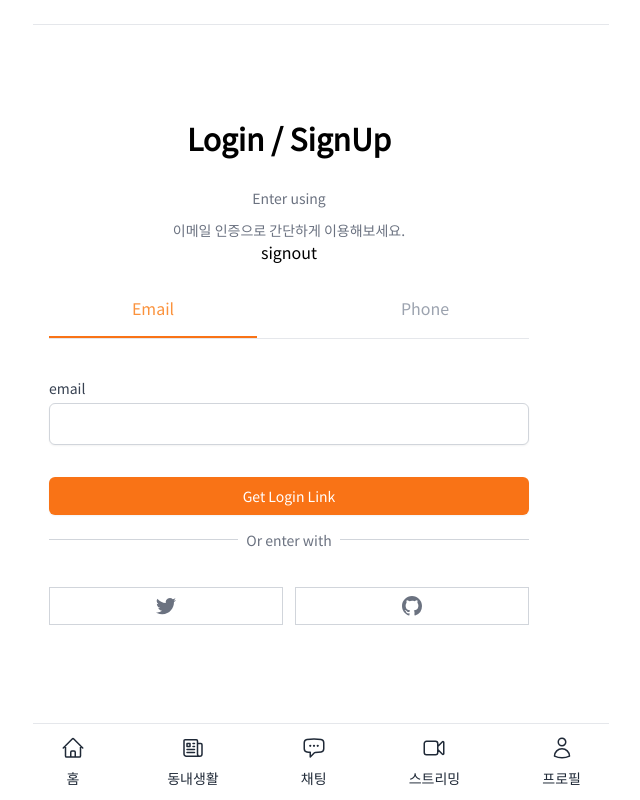
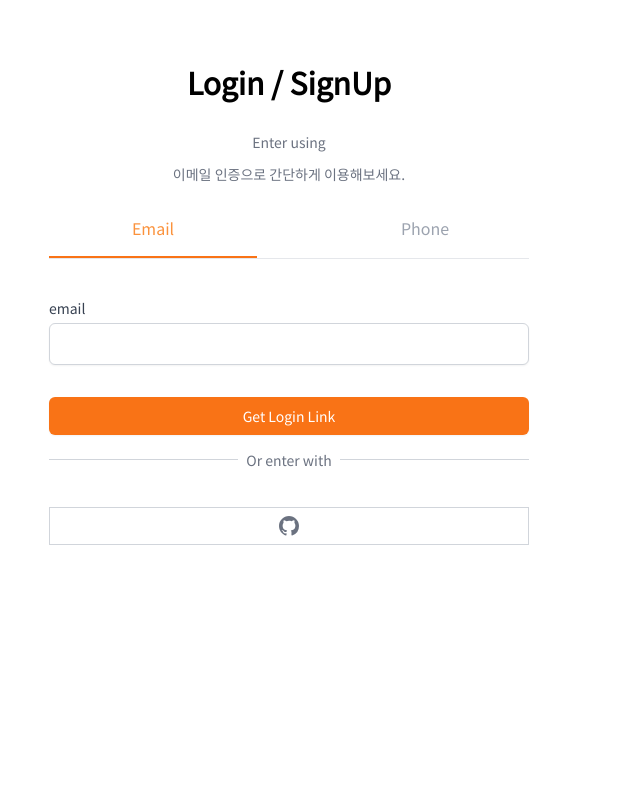
Before and after one commit to wkdtpzld/CarrotMarket, a Next.js app: page /enter in a window 1280 px wide. Shown: the whole page, without its empty margins (351-991 px from the left). Built offline with nearby package versions, Linux system fonts and the light colour scheme; no server answers.

Commit message:
Refactor

```diff
--- a/pages/enter.tsx
+++ b/pages/enter.tsx
@@ -6,7 +6,6 @@ import { cls } from "@libs/client/utils";
 import { useRouter } from 'next/router';
 import dynamic from "next/dynamic"
 import Head from "next/head";
-import Layout from "@components/Common/Layout";
 import { useSession, signIn, signOut } from "next-auth/react"
 import { User } from "next-auth";
 
@@ -30,7 +29,9 @@ interface oAuthResponse {
 export default function Enter() {
 
   const router = useRouter();
-  const { data: nextAuthData, status } = useSession();
+
+  // OAuth Login
+  const { data: nextAuthData } = useSession();
   const [oAuthSignIn, { data: oAuthLoginData, loading: oAuthLoading }]
     = useMutation<oAuthResponse>(`/api/users/oauth`, "POST");
 
@@ -100,7 +101,7 @@ export default function Enter() {
   }, [tokenData, router]);
 
   return (
-    <Layout hasTabBar>
+    <>
       <Head>
         <title>Enter | Carrot Market</title>
       </Head>
@@ -135,7 +136,6 @@ export default function Enter() {
                 <h5 className="text-sm text-gray-500 font-medium mt-3">
                   이메일 인증으로 간단하게 이용해보세요.
                 </h5>
-                <button onClick={() => signOut()}>signout</button>
                 <div className="grid grid-cols-2 gap-16 mt-8 border-b w-full">
                   <button
                     className={cls(
@@ -215,23 +215,10 @@ export default function Enter() {
                 </span>
               </div>
             </div>
-            <div className="grid grid-cols-2 gap-3 my-6">
-              <button
-                className="flex justify-center items-center py-2 px-4
-                            border-gray-300 border shadowm-sm bg-white font-medium text-gray-500 hover:bg-gray-50"
-              >
-                <svg
-                  className="w-5 h-5"
-                  aria-hidden="true"
-                  fill="currentColor"
-                  viewBox="0 0 20 20"
-                >
-                  <path d="M6.29 18.251c7.547 0 11.675-6.253 11.675-11.675 0-.178 0-.355-.012-.53A8.348 8.348 0 0020 3.92a8.19 8.19 0 01-2.357.646 4.118 4.118 0 001.804-2.27 8.224 8.224 0 01-2.605.996 4.107 4.107 0 00-6.993 3.743 11.65 11.65 0 01-8.457-4.287 4.106 4.106 0 001.27 5.477A4.073 4.073 0 01.8 7.713v.052a4.105 4.105 0 003.292 4.022 4.095 4.095 0 01-1.853.07 4.108 4.108 0 003.834 2.85A8.233 8.233 0 010 16.407a11.616 11.616 0 006.29 1.84" />
-                </svg>
-              </button>
+            <div className="gap-3 my-6">
               <button
                 onClick={() => onOAuthLogin('github')}
-                className="flex justify-center items-center py-2 px-4
+                className="flex justify-center items-center py-2 px-4 w-full
                             border-gray-300 border shadowm-sm bg-white font-medium text-gray-500 hover:bg-gray-50"
               >
                 <svg
@@ -251,6 +238,6 @@ export default function Enter() {
           </div>
         </div>
       </div>
-    </Layout>
+    </>
   );
 }
```
